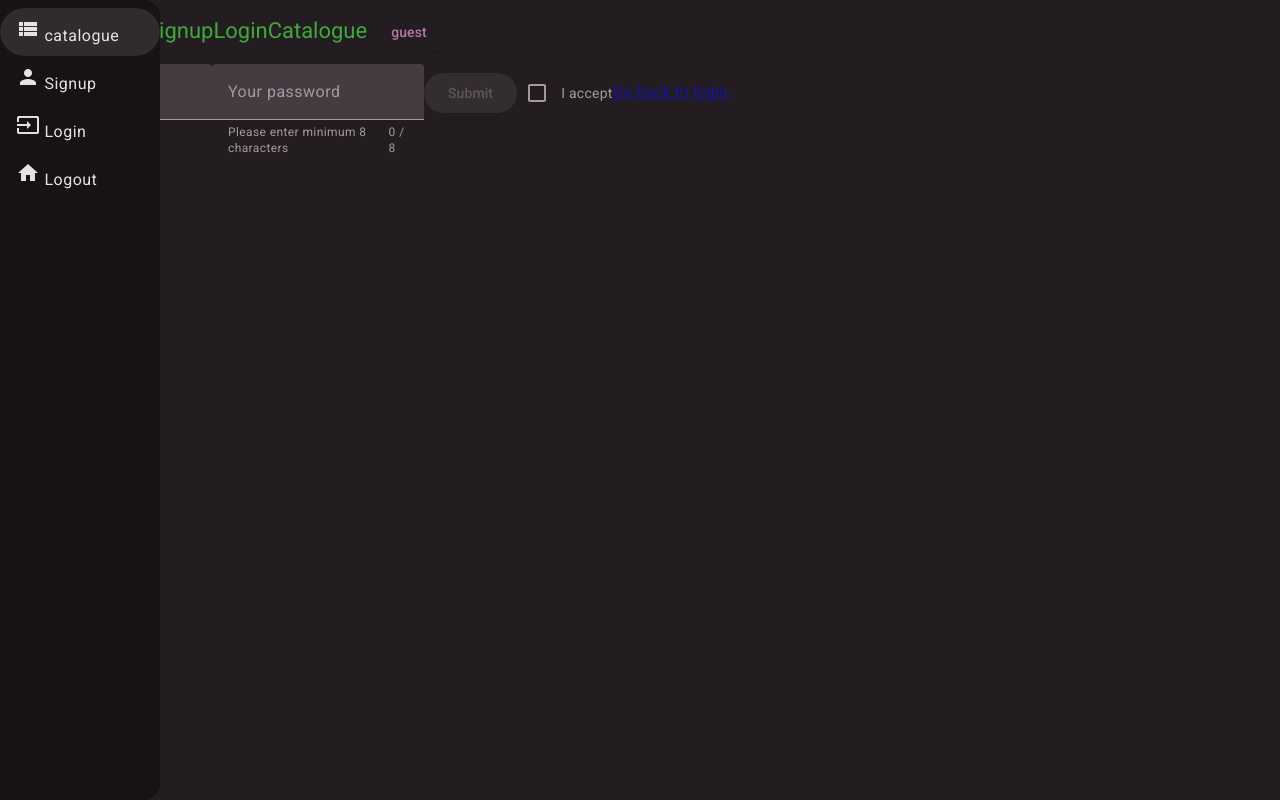
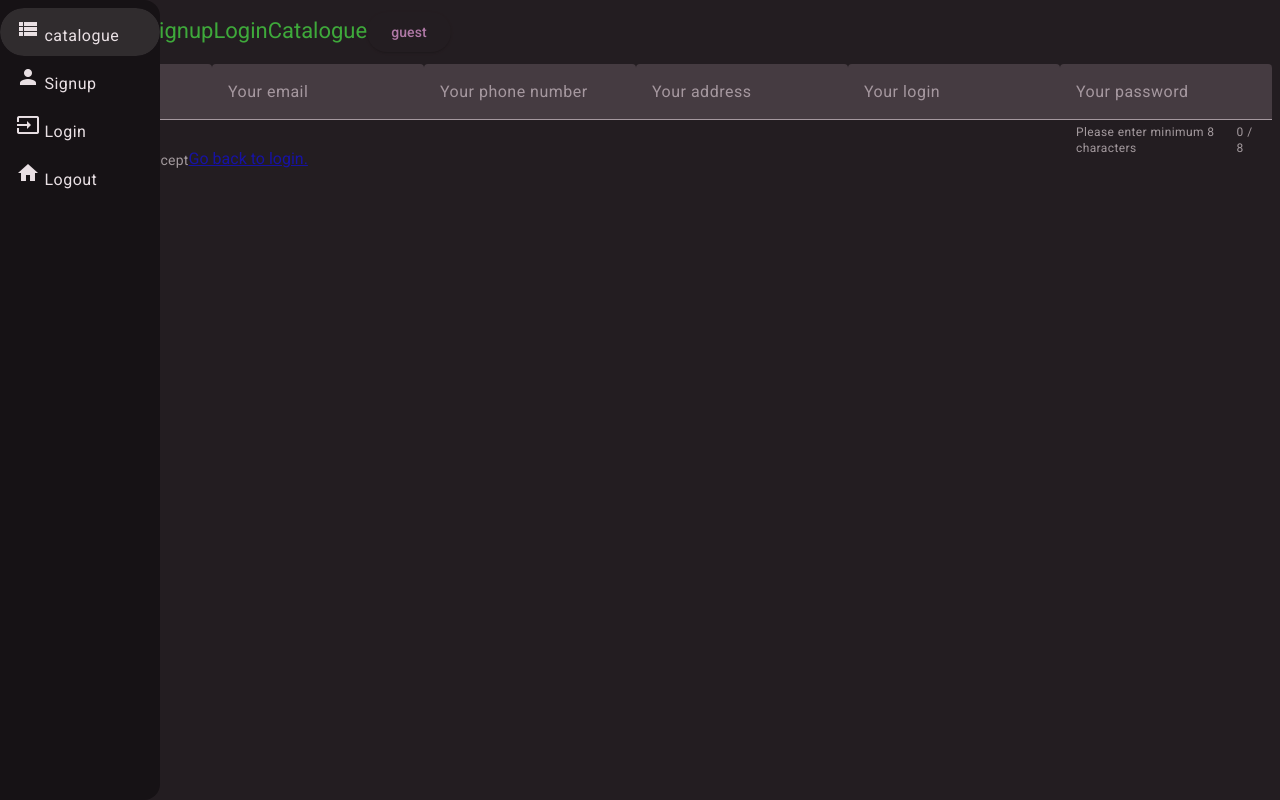
Before and after one commit to lanakonst/Online-shop, an Angular app: page /signup in a window 1280 px wide. Built offline with nearby package versions, Linux system fonts and the light colour scheme; what @ngbracket/ngx-layout would draw is missing.

Commit message:
Signup page

```diff
--- a/src/app/app.component.html
+++ b/src/app/app.component.html
@@ -41,7 +41,7 @@
       <a routerLink="/login">Login</a>
       <a routerLink="/catalogue">Catalogue</a>
       <button *ngIf="userService.currentUser" mat-raised-button color="warn"
-      (click)="openProfile(userService.currentUser.id)">{{userService.currentUser.email}}</button>
+      (click)="openProfile(userService.currentUser.id)">{{userService.currentUser.login}}</button>
     </div>
 
   </mat-toolbar>
--- a/src/app/app.module.ts
+++ b/src/app/app.module.ts
@@ -16,6 +16,7 @@ import { ProfileComponent } from './auth/profile/profile.component';
 import { LoginComponent } from './auth/login/login.component';
 import { SignupComponent } from './auth/signup/signup.component';
 import { OrderService } from './services/order.service';
+import { CartService } from './services/cart.service';
 
 @NgModule({
   declarations: [
@@ -34,7 +35,7 @@ import { OrderService } from './services/order.service';
     FlexLayoutModule,
     FormsModule,
   ],
-  providers: [ProductService, UserService, OrderService],
+  providers: [ProductService, UserService, OrderService, CartService],
   bootstrap: [AppComponent]
 })
 export class AppModule { }
--- a/src/app/auth/profile/profile.component.ts
+++ b/src/app/auth/profile/profile.component.ts
@@ -1,5 +1,6 @@
 import { Component, Inject, OnInit } from '@angular/core';
-import { User, UserService } from '../../services/user.service';
+import { UserService } from '../../services/user.service';
+import { User } from '../../models/user.model';
 import { MAT_DIALOG_DATA } from '@angular/material/dialog';
 
 @Component({
@@ -15,18 +16,17 @@ export class ProfileComponent implements OnInit{
 
   constructor(@Inject(MAT_DIALOG_DATA) public data: any, public userService: UserService) {}
   ngOnInit(): void {
-      if(this.data && this.data.user) {
+      /*if(this.data && this.data.user) {
         this.profileForInput = {
           id: this.data.user.id,
-          name: this.data.user.name,
-          surname: this.data.user.surname,
+          fullName: this.data.user.fullName,
           email: this.data.user.email,
           password: this.data.user.password,
           address: this.data.user.address,
         };
       } else {
         console.error('Invalid user data: ', this.data);
-      }
+      }*/
   }
   enableEdit(){
     this.isEditing = !this.isEditing;
@@ -38,7 +38,7 @@ export class ProfileComponent implements OnInit{
     this.data.user.password= this.profileForInput.password;
     this.data.user.address = this.profileForInput.address;
     console.log(this.data.user);
-    console.log(UserService.dummyUserList);
+    //console.log(UserService.dummyUserList);
     this.isEditing = false;
   }
 }
--- a/src/app/auth/signup/signup.component.html
+++ b/src/app/auth/signup/signup.component.html
@@ -1,9 +1,30 @@
 <section>
     <form fxLayout="column" fxLayoutAlign="center center" fxLayoutGap="1rem" #f="ngForm" (ngSubmit)="onSubmit(f)">
+        <mat-form-field>
+            <input type="text" matInput placeholder="Your full name" ngModel name="fullName" required #fullNameInput="ngModel">
+            <mat-error *ngIf="fullNameInput.hasError('required')">Field shouldn't be empty</mat-error>
+        </mat-form-field>
+
         <mat-form-field>
             <input type="email" matInput placeholder="Your email" ngModel name="email" required #emailInput="ngModel">
             <mat-error *ngIf="emailInput.hasError('required')">Field shouldn't be empty</mat-error>
             <mat-error *ngIf="!emailInput.hasError('required')">Use correct email format</mat-error>
+        </mat-form-field>
+
+        <mat-form-field>
+            <input type="tel" matInput placeholder="Your phone number" ngModel name="phone" required #phoneInput="ngModel">
+            <mat-error *ngIf="phoneInput.hasError('required')">Field shouldn't be empty</mat-error>
+            <mat-error *ngIf="!phoneInput.hasError('required')">Use correct phone number format</mat-error>
+        </mat-form-field>
+
+        <mat-form-field>
+            <input type="text" matInput placeholder="Your address" ngModel name="address" required #addressInput="ngModel">
+            <mat-error *ngIf="addressInput.hasError('required')">Field shouldn't be empty</mat-error>
+        </mat-form-field>
+
+        <mat-form-field>
+            <input type="text" matInput placeholder="Your login" ngModel name="login" required #loginInput="ngModel">
+            <mat-error *ngIf="loginInput.hasError('required')">Field shouldn't be empty</mat-error>
         </mat-form-field>
 
         <mat-form-field hintLabel="Please enter minimum 8 characters">
--- a/src/app/auth/signup/signup.component.ts
+++ b/src/app/auth/signup/signup.component.ts
@@ -1,6 +1,7 @@
 import { Component } from '@angular/core';
 import { NgForm } from '@angular/forms';
-import { User, UserService } from '../../services/user.service';
+import { UserService } from '../../services/user.service';
+import { User } from '../../models/user.model';
 import { Router } from '@angular/router';
 
 @Component({
@@ -19,7 +20,8 @@ export class SignupComponent {
     if(!this.userService.getUser(form.value.email)) {
       this.errorExists = false;
       console.log(form.value.password)
-      var newUser = this.userService.registerUser(form.value.email, form.value.password);
+      var newUser = this.userService.registerUser(form.value.fullName, form.value.email, form.value.phone,
+        form.value.address, form.value.login, form.value.password)
       console.log('registered')
       this.router.navigate(['']);
     } else {
--- a/src/app/services/cart.service.ts
+++ b/src/app/services/cart.service.ts
@@ -4,7 +4,9 @@ import { Product } from "../models/product.model";
 import { OrderItem } from "../models/orderItem.model";
 import { UserService } from "./user.service";
 import { OrderService } from "./order.service";
+import { Injectable } from "@angular/core";
 
+@Injectable()
 export class CartService {
     private cart : Cart = {
             products: [],
--- a/src/app/services/user.service.ts
+++ b/src/app/services/user.service.ts
@@ -43,10 +43,6 @@ export class UserService{
         login:string, password: string): User {
         var maxId: number = Math.max(...UserService.dummyUserList.map(user=>user.id), 0)
 
-        /*UserService.dummyUserList.forEach(user => {
-            if(maxId < user.id) maxId = user.id;
-        })*/
-
         var id = ++maxId;
         var orders: Order[] = []
         var user : User = {id, fullName, email, phone, address, login, password, orders};
```
